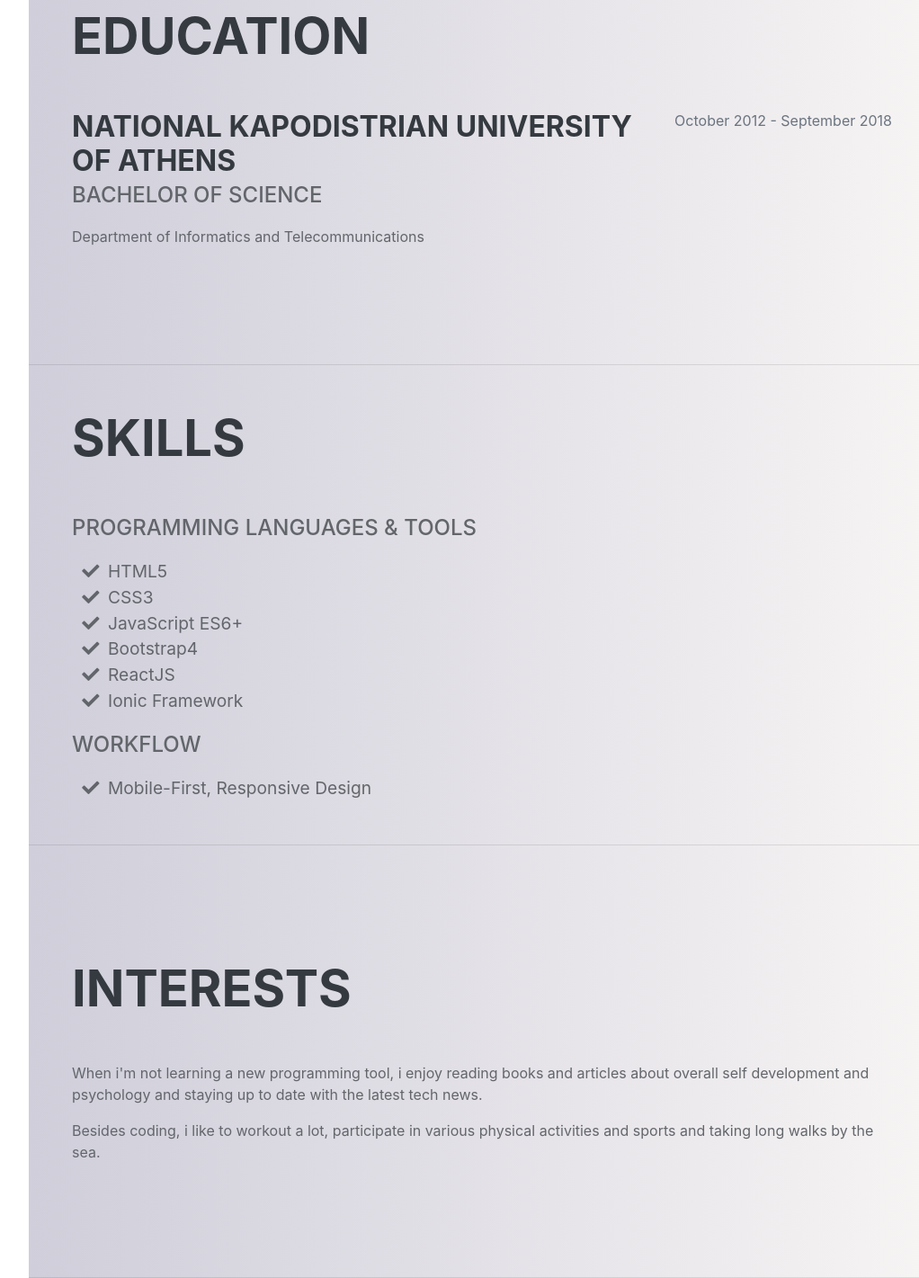
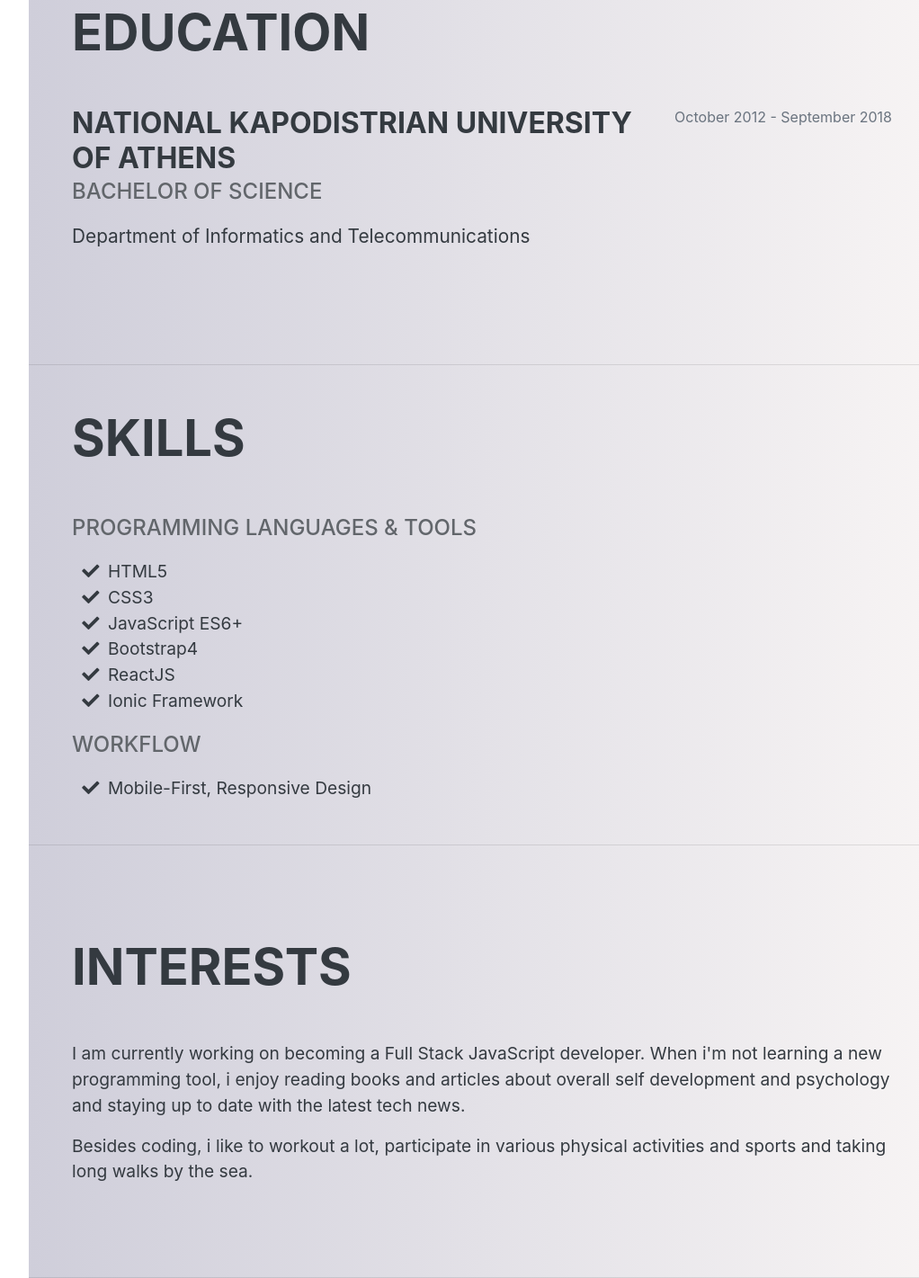
Before and after one commit to geokal94/Portfolio, a plain HTML site: page index.html in a window 1280 px wide. Shown: the part 1108-2529 px from the top of the page at 90% size, without its empty margins (240-1262 px from the left). Drawn offline with Linux system fonts and the light colour scheme; a web font is replaced by a local one.

Commit message:
Minor changes

```diff
--- a/css/style.css
+++ b/css/style.css
@@ -2,7 +2,7 @@
 body {
   font-family: 'Muli', -apple-system, BlinkMacSystemFont, 'Segoe UI', Roboto, 'Helvetica Neue', Arial, sans-serif, 'Apple Color Emoji', 'Segoe UI Emoji', 'Segoe UI Symbol', 'Noto Color Emoji';
   padding-top: 54px;
-  color: #62666b;
+  color: #343a40;
 }
 
 @media (min-width: 992px) {
@@ -47,6 +47,7 @@
   font-weight: 500;
   font-family: 'Saira Extra Condensed', -apple-system, BlinkMacSystemFont, 'Segoe UI', Roboto, 'Helvetica Neue', Arial, sans-serif, 'Apple Color Emoji', 'Segoe UI Emoji', 'Segoe UI Symbol', 'Noto Color Emoji';
   font-size: 1.5rem;
+  color:#62666b;
 }
 
 .title-subheading {
@@ -222,3 +223,11 @@
 .li-skills {
   font-size:1.2rem;
 }
+
+.school-font {
+  font-size:1.3rem;
+}
+
+.interests-font {
+  font-size:1.2rem;
+}
--- a/index.html
+++ b/index.html
@@ -122,7 +122,7 @@
           <div class="resume-content">
             <h3 class="mb-0">National Kapodistrian University of Athens</h3>
             <div class="subheading mb-3">Bachelor of Science</div>
-            <div>Department of Informatics and Telecommunications</div>
+            <div class="school-font">Department of Informatics and Telecommunications</div>
             <!-- <p>GPA: 3.23</p> -->
           </div>
           <div class="resume-date text-md-right">
@@ -191,8 +191,8 @@
     <section class="resume-section p-3 p-lg-5 d-flex align-items-center" id="interests">
       <div class="w-100">
         <h2 class="mb-5">Interests</h2>
-        <p>When i'm not learning a new programming tool, i enjoy reading books and articles about overall self development and psychology and staying up to date with the latest tech news.</p>
-        <p class="mb-0">Besides coding, i like to workout a lot, participate in various physical activities and sports and taking long walks by the sea.</p>
+        <p class="interests-font">I am currently working on becoming a Full Stack JavaScript developer. When i'm not learning a new programming tool, i enjoy reading books and articles about overall self development and psychology and staying up to date with the latest tech news.</p>
+        <p class="mb-0 interests-font">Besides coding, i like to workout a lot, participate in various physical activities and sports and taking long walks by the sea.</p>
       </div>
     </section>
 
```
